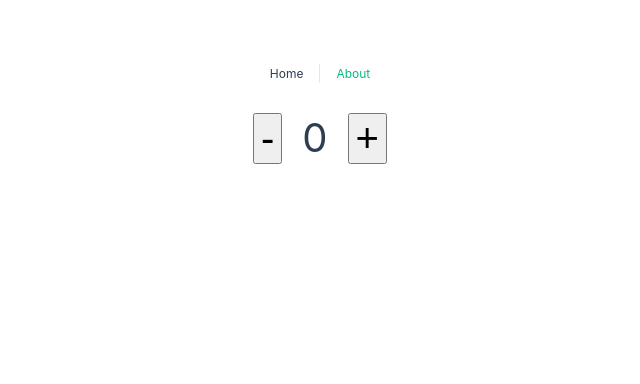
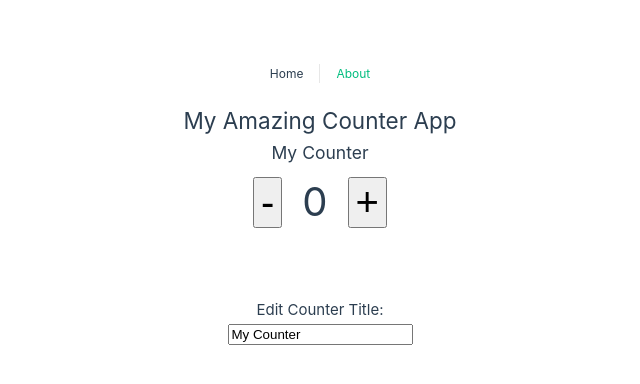
Before and after one commit to jayarredondo/vue-composition-review, a Vue app: page / in a window 1280 px wide. Shown: the top 384 px of the page, without its empty margins (320-960 px from the left). Built offline with nearby package versions, Linux system fonts and the light colour scheme.

Commit message:
reviewing reactive data with ref, and reactive

```diff
--- a/src/views/HomeView.vue
+++ b/src/views/HomeView.vue
@@ -38,23 +38,38 @@
 </script>
 -->
 <script setup>
-import { ref } from "vue";
+import { reactive } from "vue";
 
-const counter = ref(0);
+// Non-Reactive data can be stored in a const as well.
+const appTitle = "My Amazing Counter App";
 
-const increaseCounter = () => counter.value++;
-const decreaseCounter = () => counter.value--;
+// const counter = ref(0);
 
+// const counterTitle = ref("My Counter");
 
+// Using reactive objects: using the reactive() method, you can pass an object with properties that can be manipulated and updated. 2 way binding.
+const counterData = reactive({
+  count: 0,
+  title: "My Counter"
+})
+
+const increaseCounter = () => counterData.count++;
+const decreaseCounter = () => counterData.count--;
 </script>
 
 <template>
   <main>
     <div class="home">
+      <h2>{{appTitle}}</h2>
+      <h3>{{ counterData.title }}</h3>
       <div>
         <button @click="decreaseCounter" class="btn">-</button>
-        <span class="counter">{{ counter }}</span>
+        <span class="counter">{{ counterData.count }}</span>
         <button @click="increaseCounter" class="btn">+</button>
+      </div>
+      <div class="edit">
+        <h4>Edit Counter Title:</h4>
+        <input v-model="counterData.title" type="text" />
       </div>
     </div>
   </main>
@@ -70,4 +85,8 @@
   font-size: 40px;
   margin: 10px;
 }
+.edit {
+  margin-top: 60px;
+}
+
 </style>
```
